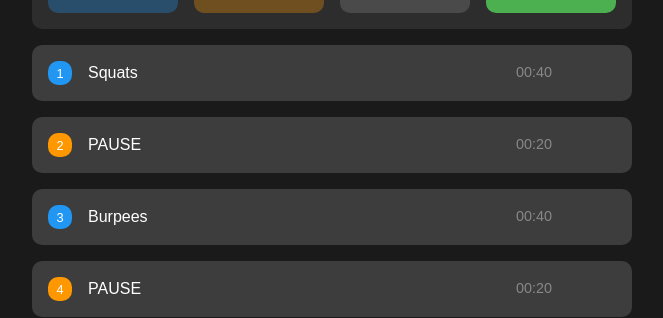
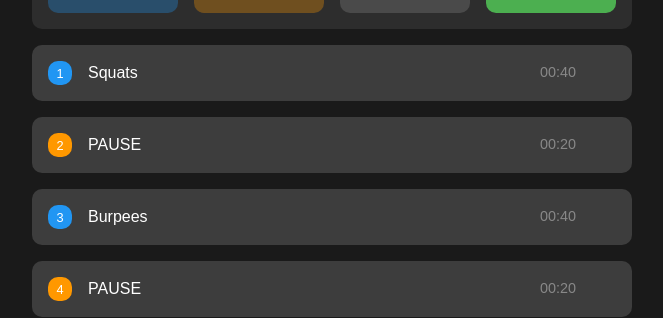
Before and after one commit to Joonasjoonasjoonas/workout-timer, a Next.js app: page / in a window 1280 px wide. Shown: the part 487-805 px from the top of the page, without its empty margins (308-971 px from the left). Built offline with nearby package versions, Linux system fonts and the light colour scheme.

Commit message:
small fix

```diff
--- a/src/app/globals.css
+++ b/src/app/globals.css
@@ -366,11 +366,12 @@ h1 {
 }
 
 .remove-btn {
+  margin-right: .5rem;
   background: none;
   border: none;
   font-size: 1.5rem;
   cursor: pointer;
-  padding: 1rem;
+  padding: .5rem;
   display: flex;
   align-items: center;
   justify-content: center;
@@ -381,7 +382,7 @@ h1 {
   background: none;
   border: none;
   cursor: pointer;
-  padding: 1rem;
+  padding: .5rem;
   display: flex;
   align-items: center;
   justify-content: center;
```
